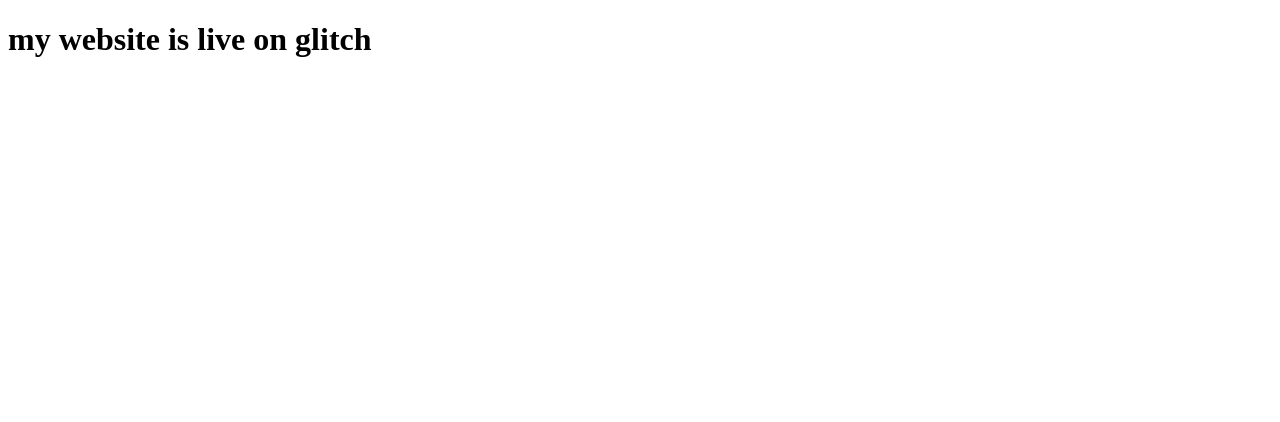
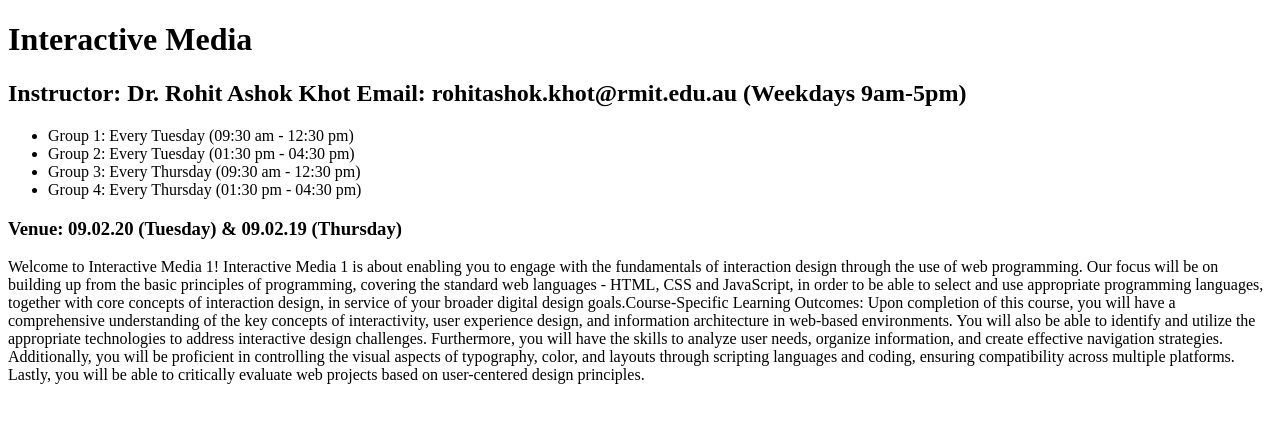
Before and after one commit to diiemmi/diiemmi.github.io, a plain HTML site: page index.html in a window 1280 px wide. Drawn offline with Linux system fonts and the light colour scheme.

Commit message:
homepage

```diff
--- a/index.html
+++ b/index.html
@@ -7,6 +7,20 @@
     <title>Document</title>
 </head>
 <body>
-    <h1>my website is live on glitch</h1>
+    <h1>Interactive Media</h1>
+    <h2>Instructor: Dr. Rohit Ashok Khot
+    Email: rohitashok.khot@rmit.edu.au (Weekdays 9am-5pm)</h2>
+    <ul>
+        <li>Group 1: Every Tuesday (09:30 am - 12:30 pm) </li>
+        <li>Group 2: Every Tuesday (01:30 pm - 04:30 pm)</li>
+        <li>Group 3: Every Thursday (09:30 am - 12:30 pm)</li>
+        <li>Group 4: Every Thursday (01:30 pm - 04:30 pm)</li>
+    </ul>
+    <h3>Venue: 09.02.20 (Tuesday) & 09.02.19 (Thursday)</h3>
+    <p>Welcome to Interactive Media 1!
+        Interactive Media 1 is about enabling you to engage with the fundamentals of interaction design through the use of web programming.
+        Our focus will be on building up from the basic principles of programming, covering the standard web languages - HTML, CSS and JavaScript, in order to be able to select and use appropriate programming languages, together with core concepts of interaction design, in service of your broader digital design goals.Course-Specific Learning Outcomes:
+        Upon completion of this course, you will have a comprehensive understanding of the key concepts of interactivity, user experience design, and information architecture in web-based environments. You will also be able to identify and utilize the appropriate technologies to address interactive design challenges. Furthermore, you will have the skills to analyze user needs, organize information, and create effective navigation strategies. Additionally, you will be proficient in controlling the visual aspects of typography, color, and layouts through scripting languages and coding, ensuring compatibility across multiple platforms. Lastly, you will be able to critically evaluate web projects based on user-centered design principles.  </p>
+
 </body>
 </html>
```
